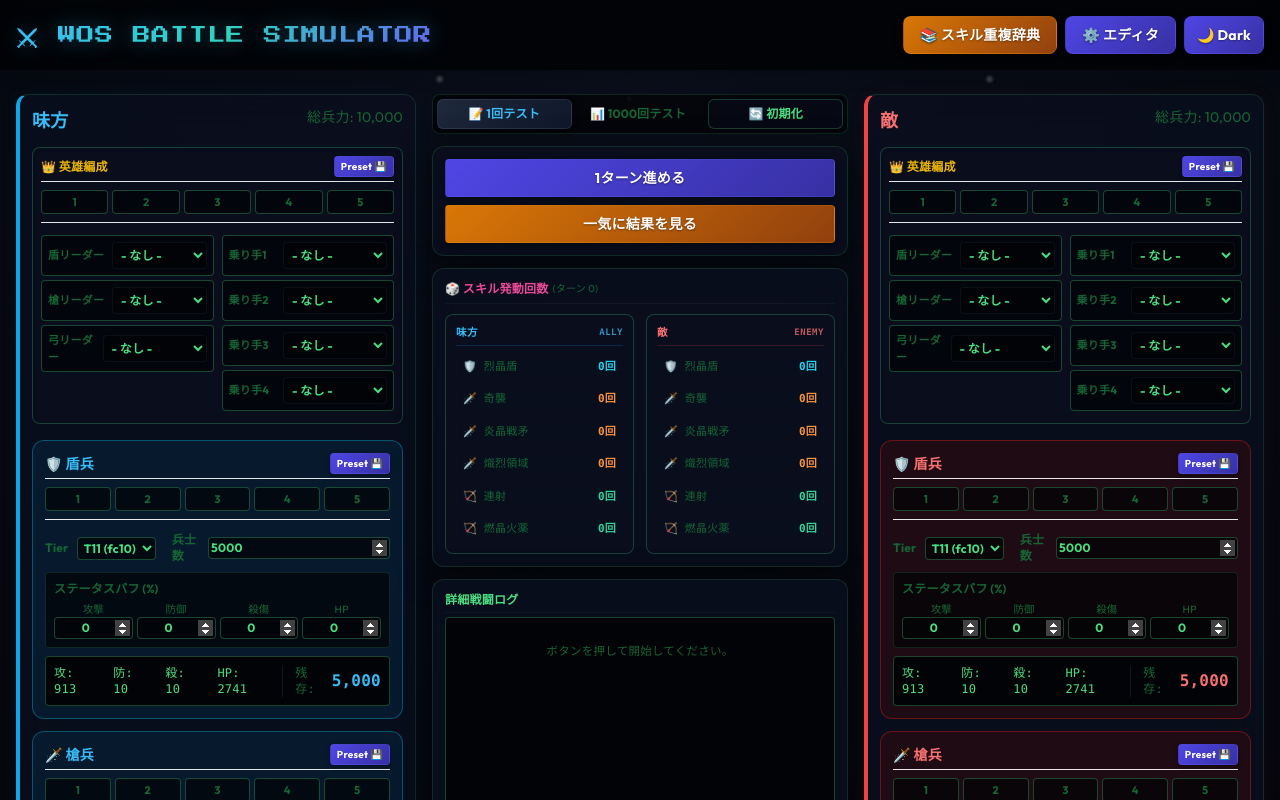
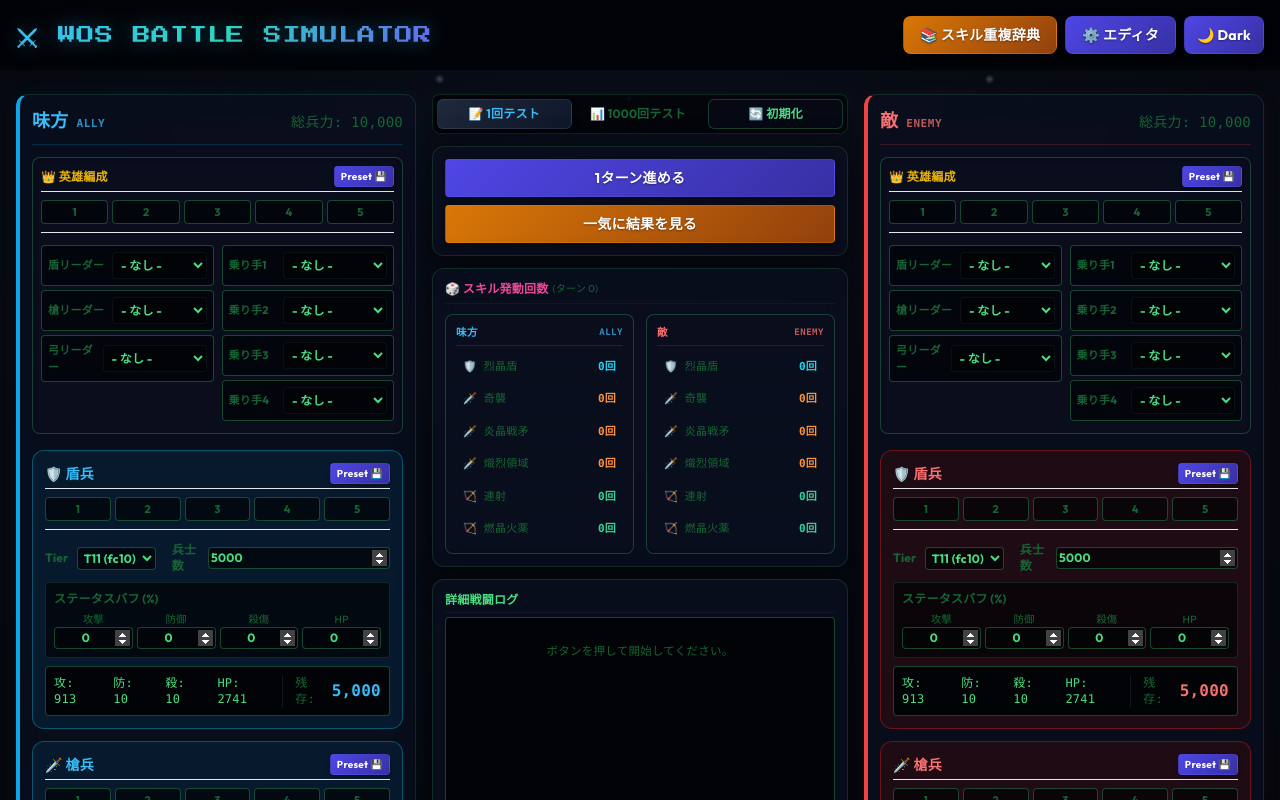
Before and after one commit to nilnil-2525/wos-battle-simulator, a React (Vite) app: page / in a window 1280 px wide. Shown: the top 800 px of the page. Built offline with nearby package versions, Linux system fonts and the light colour scheme.

Commit message:
style: 両サイドの部隊設定パネルのタイトル表記を英語併記・下線付きのレイアウトに刷新

```diff
--- a/src/components/ArmyPanel.jsx
+++ b/src/components/ArmyPanel.jsx
@@ -168,9 +168,12 @@ export const ArmyPanel = ({
 
     return (
         <div className={`flex-1 ice-panel ${side === 'ally' ? 'ice-panel-ally' : 'ice-panel-enemy'} p-3 rounded-xl border-t-4 ${borderColor}`}>
-            <h2 className={`text-lg font-black ${side === 'ally' ? 'theme-ally-win-text' : 'theme-enemy-win-text'} mb-3 flex justify-between`}>
-                {title}
-                <span className="text-sm font-normal theme-text-muted">総兵力: {(army.shield.troops + army.spear.troops + army.bow.troops).toLocaleString()}</span>
+            <h2 className={`text-lg font-black ${side === 'ally' ? 'theme-ally-win-text' : 'theme-enemy-win-text'} mb-3 pb-1.5 border-b ${side === 'ally' ? 'border-sky-500/20' : 'border-red-500/20'} flex justify-between items-baseline`}>
+                <div className="flex items-baseline gap-2">
+                    <span>{title}</span>
+                    <span className="text-[11px] opacity-75 font-mono tracking-wider">{side === 'ally' ? 'ALLY' : 'ENEMY'}</span>
+                </div>
+                <span className="text-sm font-normal theme-text-muted font-mono">総兵力: {(army.shield.troops + army.spear.troops + army.bow.troops).toLocaleString()}</span>
             </h2>
             <div className="theme-hero-section p-2 rounded-lg shadow-inner mb-4">
                 <div className="flex justify-between items-center mb-2 border-b border-slate-650/40 pb-1">
```
